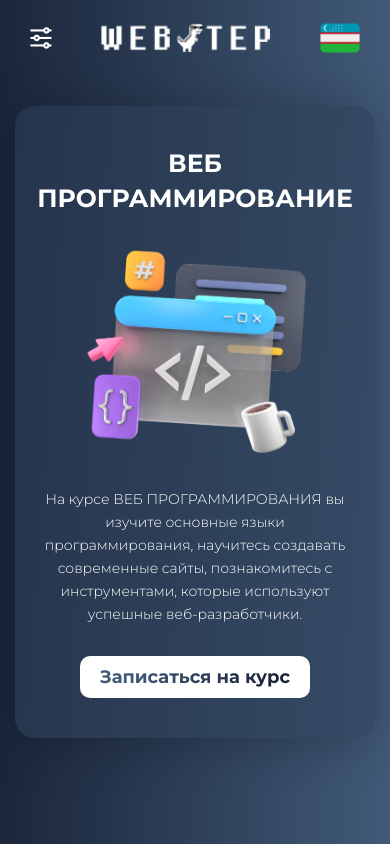
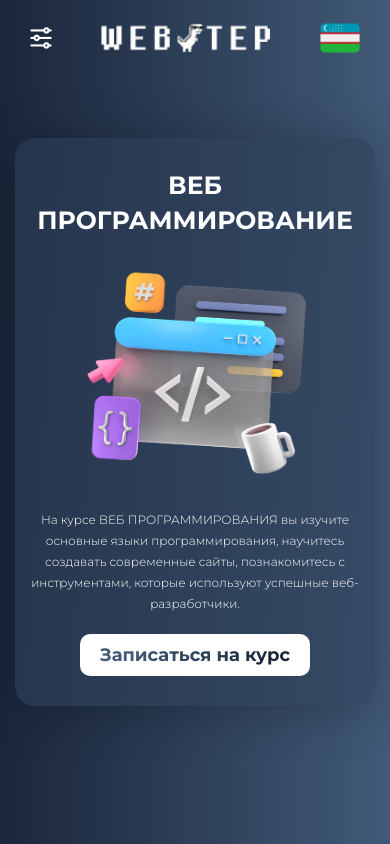
Before and after one commit to Ismail-1004/webstep, a Nuxt app: page /web-development in a window 390 px wide. Built offline with nearby package versions, Linux system fonts and the light colour scheme.

Commit message:
web development page started

```diff
--- a/components/courseHeaderContnet.vue
+++ b/components/courseHeaderContnet.vue
@@ -54,7 +54,7 @@
       }
 
       @media (max-width: 576px) {
-        padding: 40px 15px;
+        padding: 30px 15px;
         border-radius: 20px;
         justify-content: space-evenly;
       }
@@ -121,8 +121,8 @@
       }
 
       @media (max-width: 576px) {
-        font-size: 14px;
-        line-height: 23px;
+        font-size: 12px;
+        line-height: 21px;
         text-align: center;
       }
     }
@@ -148,6 +148,10 @@
 
         @media (max-width: 992px) {
           margin-top: 30px;
+        }
+
+        @media (max-width: 576px) {
+            margin-top: 20px;
         }
       }
 
```
